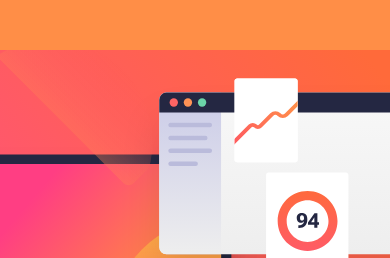
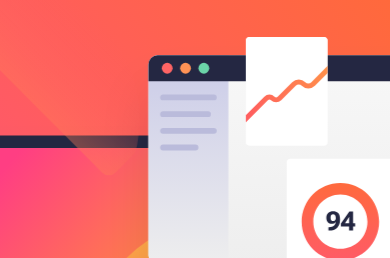
Before and after one commit to VeressWEBs/frontEndMentor, a website: page frontEndMentor/Newsletter Sign up/subscription.html in a window 390 px wide. Shown: the top 258 px of the page. Drawn offline with nearby package versions, Linux system fonts and the light colour scheme.

Commit message:
Add files via upload

```diff
--- a/frontEndMentor/Newsletter Sign up/script.js
+++ b/frontEndMentor/Newsletter Sign up/script.js
@@ -21,7 +21,7 @@ function showInputValue() {
   } else {
     inputElement.classList.remove("error");
     isValid.classList.remove("shown");
-
+    document.getElementById("container").style.display = "none";
     container.classList.add("hidden");
     subscribe.classList.remove("hidden");
 
@@ -32,4 +32,5 @@ function showInputValue() {
 subscribe.addEventListener("click", returnToPrevPage);
 function returnToPrevPage() {
   container.classList.remove("hidden");
+  document.getElementById("container").style.display = "flex";
 }
--- a/frontEndMentor/Newsletter Sign up/style.css
+++ b/frontEndMentor/Newsletter Sign up/style.css
@@ -6,6 +6,11 @@
   box-sizing: border-box;
   font-size: clamp(1rem, 1vw, 1vw);
   font-family: "Roboto", sans-serif;
+}
+
+html {
+  max-width: 100vw;
+  overflow-x: hidden;
 }
 
 body {
@@ -167,12 +172,15 @@ body {
   font-weight: bold;
 }
 @media screen and (max-width: 600px) {
+
   .container {
     display: flex;
     flex-direction: column;
     padding: 0;
     width: 100vw;
     border-radius: 0;
+    z-index: 10;
+    height: 100vh;
   }
   .sign-up {
     order: 2;
```
